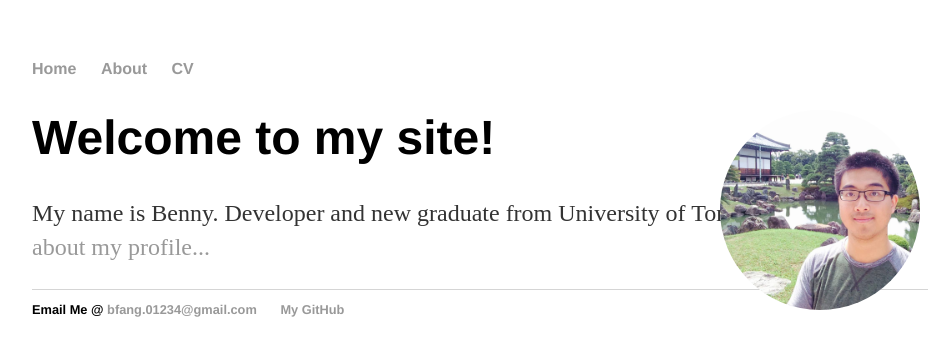
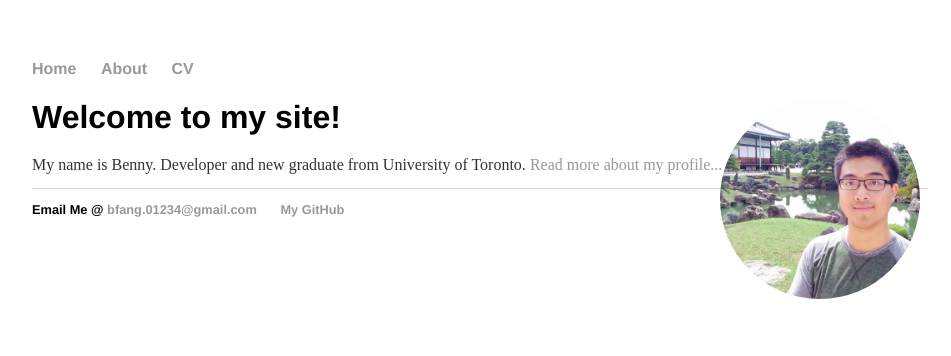
Before and after one commit to bennyfang/bennyfang.github.io, a Jekyll site: the page built from index.html, in a window 1280 px wide. Shown: the top 356 px of the page, without its empty margins (160-1111 px from the left). Built offline with Jekyll 4.4.1, drawn with Linux system fonts in a browser that asks for light colours.

Commit message:
Update main.css

```diff
--- a/css/main.css
+++ b/css/main.css
@@ -20,12 +20,12 @@ a:hover {
     text-decoration: underline;
 }
 h1 {
-    font-size: 3em;
+    font-size: 2em;
     font-family:'Helvetica', 'Arial', 'Sans-Serif';
 }
 p {
-    font-size: 1.5em;
-    line-height: 1.4em;
+    font-size: 1.0em;
+    line-height: 0.9em;
     color: #333;
 }
 footer {
```
